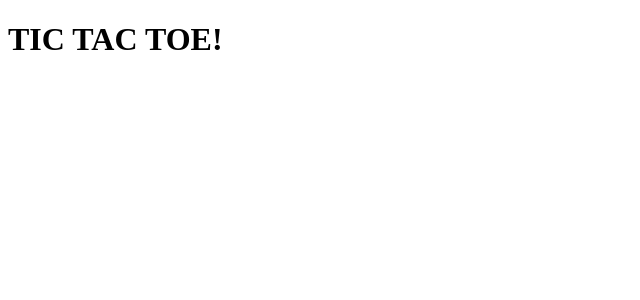
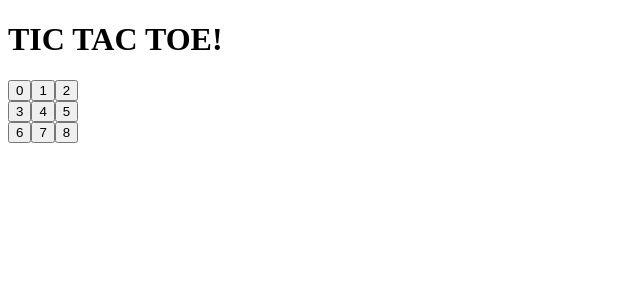
Before and after one commit to sarthak593/TicTacToe, a React (Vite) app: page / in a window 1280 px wide. Shown: the top 300 px of the page, without its empty margins (0-640 px from the left). Built offline with nearby package versions, Linux system fonts and the light colour scheme.

Commit message:
created board and square components

```diff
--- a/src/App.jsx
+++ b/src/App.jsx
@@ -1,10 +1,12 @@
 import React from "react";
+import Board from "./Components/Board";
 
 const App = () => {
   return (
-    <>
+    <div>
       <h1>TIC TAC TOE!</h1>
-    </>
+      <Board />
+    </div>
   );
 };
 export default App;
--- /dev/null
+++ b/src/Components/Board.jsx
@@ -0,0 +1,26 @@
+import React from "react";
+import Square from "./Square";
+
+const Board = () => {
+  return (
+    <div>
+      <div>
+        <Square value={0} />
+        <Square value={1} />
+        <Square value={2} />
+      </div>
+      <div>
+        <Square value={3} />
+        <Square value={4} />
+        <Square value={5} />
+      </div>
+      <div>
+        <Square value={6} />
+        <Square value={7} />
+        <Square value={8} />
+      </div>
+    </div>
+  );
+};
+
+export default Board;
--- /dev/null
+++ b/src/Components/Square.jsx
@@ -0,0 +1,7 @@
+import React from "react";
+
+const Square = ({ value }) => {
+  return <button type="button">{value}</button>;
+};
+
+export default Square;
```
Also changed, not shown: src/Components/Board.js (deleted).
